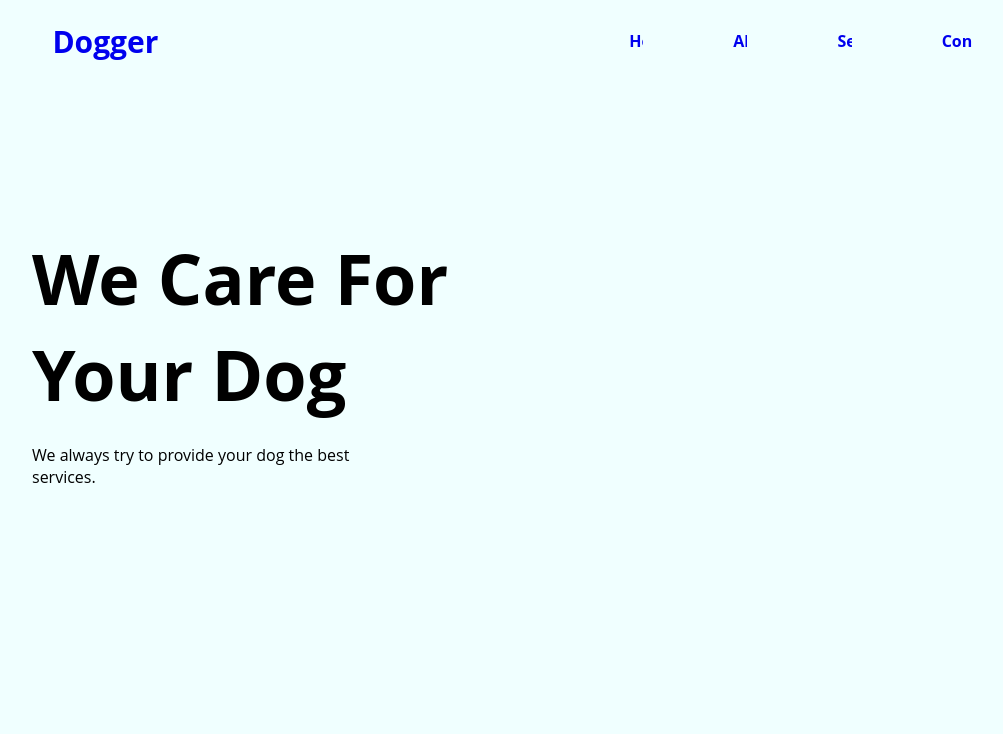
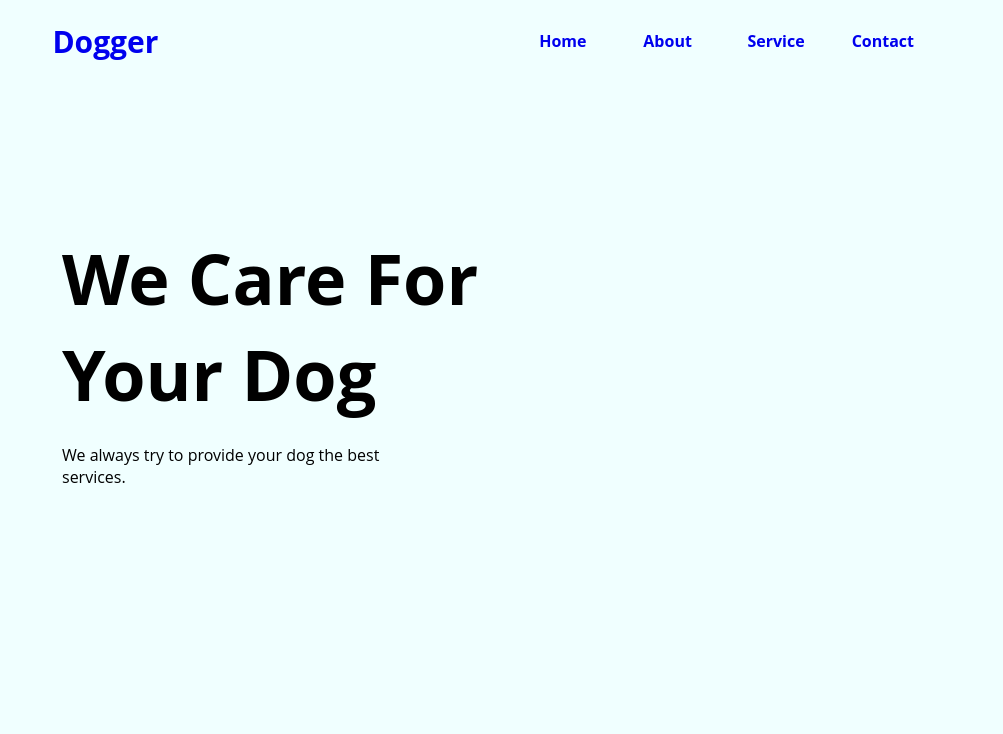
Before and after one commit to OlunladeMuiz/Dogger.github.io, a plain HTML site: page index.html in a window 1280 px wide. Shown: the top 734 px of the page, without its empty margins (128-1131 px from the left). Drawn offline with Linux system fonts and the light colour scheme.

Commit message:
Update style.css

```diff
--- a/style.css
+++ b/style.css
@@ -47,7 +47,7 @@ nav li{
 }
 nav li a{
    text-decoration: none !important;
-   padding: 10px 90px;
+   padding: 10px 0px;
    width: 100%;
    font-weight: bold;
    display: flex;
@@ -63,7 +63,7 @@ nav li a{
  position: relative;
  top: 200px;
  display: block;
- padding: 30px 160px;
+ padding: 30px 190px;
 }
 .content-1 h2{
  font-weight: bold;
```
